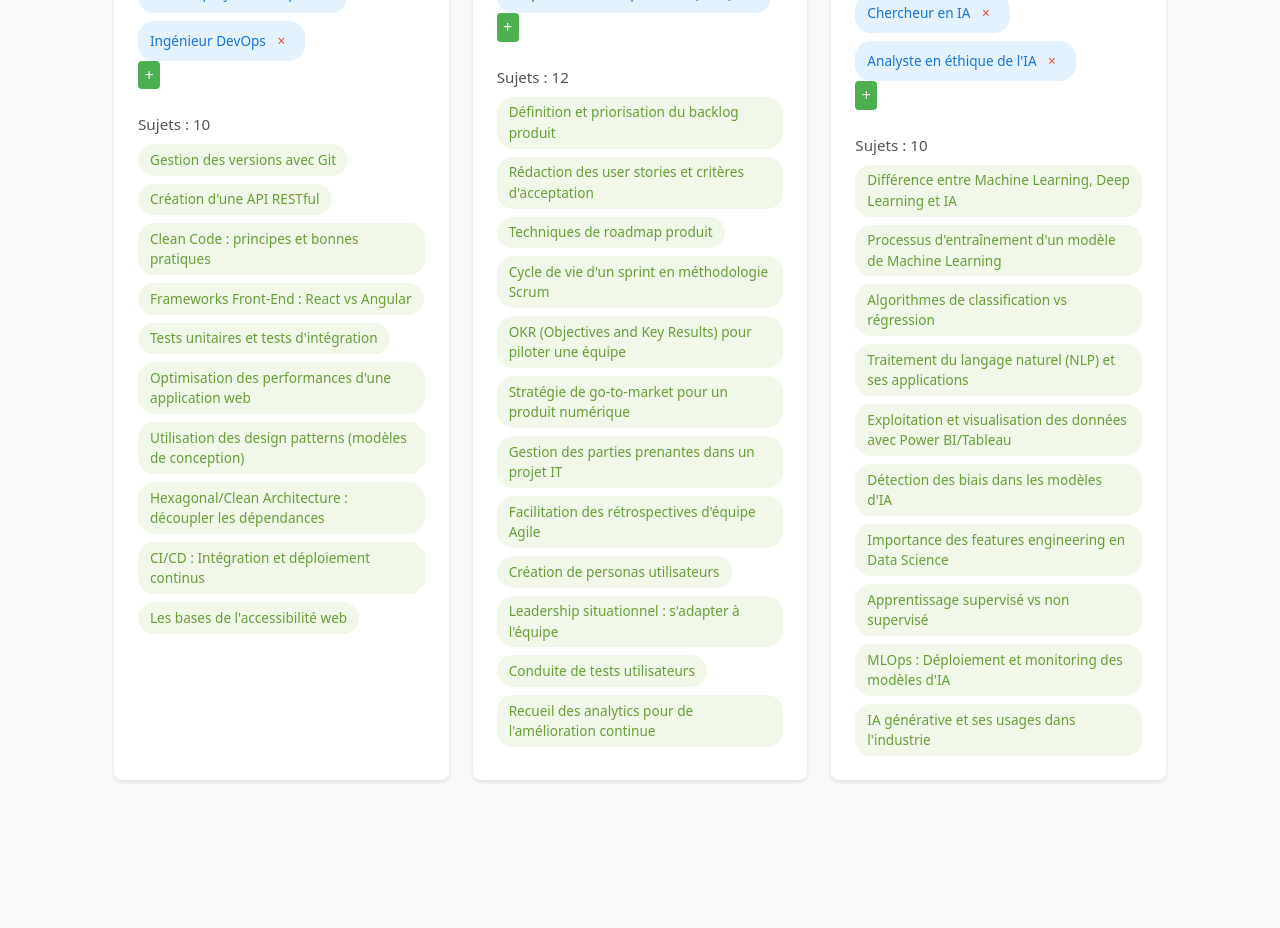
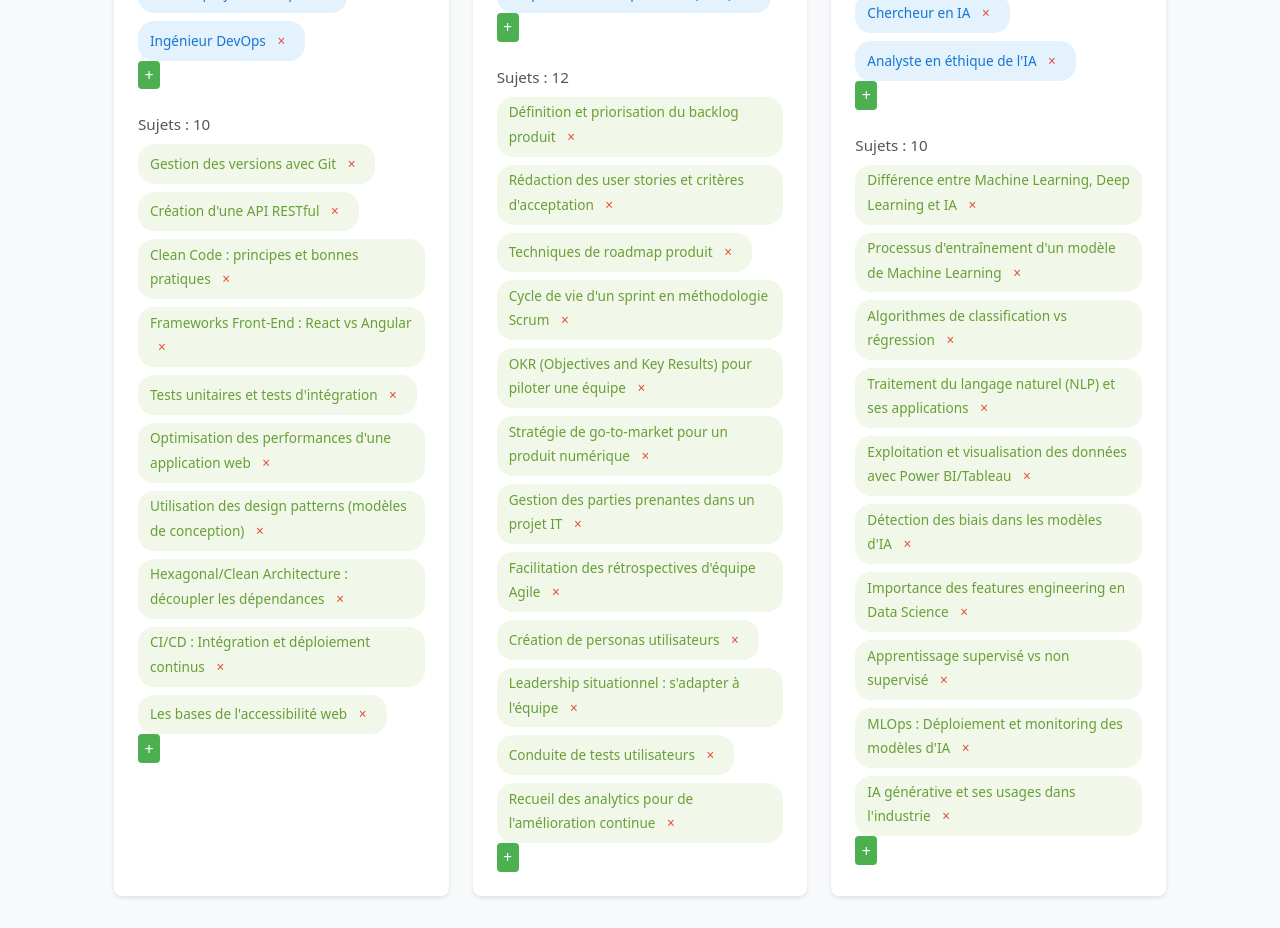
Before and after one commit to loickaczmarek/sg-ab-co-game, an Angular app: page /editor in a window 1280 px wide. Shown: the part 720-1648 px from the top of the page. Before the commit the page ends 1532 px from the top, so only its background shows below. Built offline with nearby package versions, Linux system fonts and the light colour scheme.

Commit message:
feat: remove and add in decks

```diff
--- a/src/app/components/deck-editor/deck-editor.component.html
+++ b/src/app/components/deck-editor/deck-editor.component.html
@@ -28,8 +28,11 @@
       <div class="subjects-section">
         <p>Sujets : {{ deck.subjects.length }}</p>
         <div class="items-container">
-          <span *ngFor="let subject of deck.subjects">{{ subject }}</span>
+          <div *ngFor="let subject of deck.subjects">
+            <span >{{ subject }} <button class="button-delete" (click)="removeSubject(deck, subject)">×</button></span>
+          </div>
         </div>
+        <button class="button-add" (click)="addSubject(deck)">+</button>
       </div>
     </div>
   </div>
--- a/src/app/components/deck-editor/deck-editor.component.ts
+++ b/src/app/components/deck-editor/deck-editor.component.ts
@@ -44,11 +44,29 @@ export class DeckEditorComponent implements OnInit {
   removeRole(deck: Deck, role: string) {
     const currentDeckIndex = this.decks.indexOf(deck)
     this.decks[currentDeckIndex].roles.splice(deck.roles.indexOf(role), 1);
+
+    this.deckService.updateDeck(this.decks[currentDeckIndex])
+  }
+
+  removeSubject(deck: Deck, subject: string) {
+    const currentDeckIndex = this.decks.indexOf(deck)
+    this.decks[currentDeckIndex].subjects.splice(deck.subjects.indexOf(subject), 1);
+
+    this.deckService.updateDeck(this.decks[currentDeckIndex])
   }
 
   addRole(deck: Deck) {
     const currentDeckIndex = this.decks.indexOf(deck)
     this.decks[currentDeckIndex].roles.push('a compléter')
+
+    this.deckService.updateDeck(this.decks[currentDeckIndex])
+  }
+
+  addSubject(deck: Deck) {
+    const currentDeckIndex = this.decks.indexOf(deck)
+    this.decks[currentDeckIndex].subjects.push('a compléter')
+
+    this.deckService.updateDeck(this.decks[currentDeckIndex])
   }
 
   exportDecks() {
@@ -106,5 +124,4 @@ export class DeckEditorComponent implements OnInit {
     };
     reader.readAsText(file);
   }
-
 }
--- a/src/app/services/deck.service.ts
+++ b/src/app/services/deck.service.ts
@@ -43,6 +43,13 @@ export class DeckService {
     this.saveDecks(this.decks.value);
   }
 
+  updateDeck(deck: Deck): void {
+    const currentDecks = this.decks.value;
+    currentDecks[currentDecks.indexOf(deck)] = deck
+    this.decks.next([...currentDecks]);
+    this.saveDecks(this.decks.value);
+  }
+
   resetDecks(): void {
     localStorage.removeItem(this.STORAGE_KEY);
   }
```
